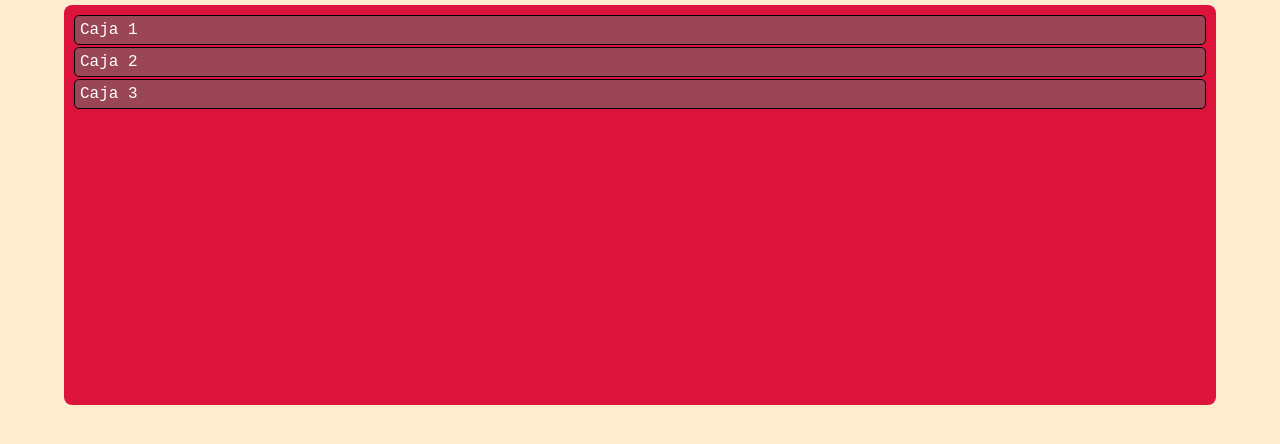
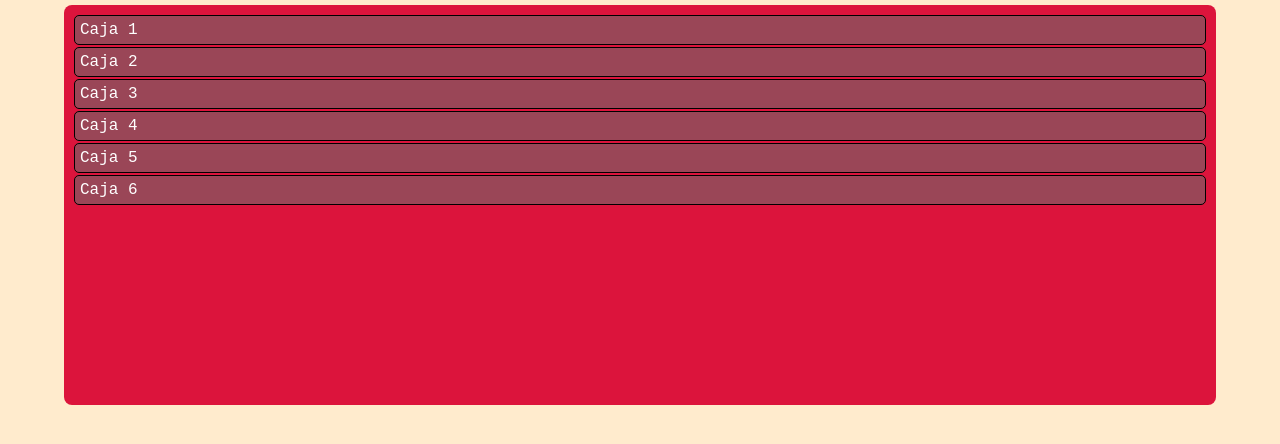
Before and after one commit to JonatanMoncada/practica1, a plain HTML site: page index.html in a window 1280 px wide. Drawn offline with Linux system fonts and the light colour scheme.

Commit message:
Agregando pseudoclase hover a las cajas y agregando mas cajas al index.

```diff
--- a/estilos.css
+++ b/estilos.css
@@ -26,3 +26,7 @@ body{
     margin-bottom: 2px;
     border-radius: 5px;
 }
+
+.caja:hover{
+    background-color: rgba(22, 22, 136, 0.388);
+}
--- a/index.html
+++ b/index.html
@@ -11,6 +11,9 @@
         <div class="caja caja1">Caja 1</div>
         <div class="caja caja2">Caja 2</div>
         <div class="caja caja3">Caja 3</div>
+        <div class="caja caja4">Caja 4</div>
+        <div class="caja caja5">Caja 5</div>
+        <div class="caja caja6">Caja 6</div>
     </div>
 </body>
 </html>
```
